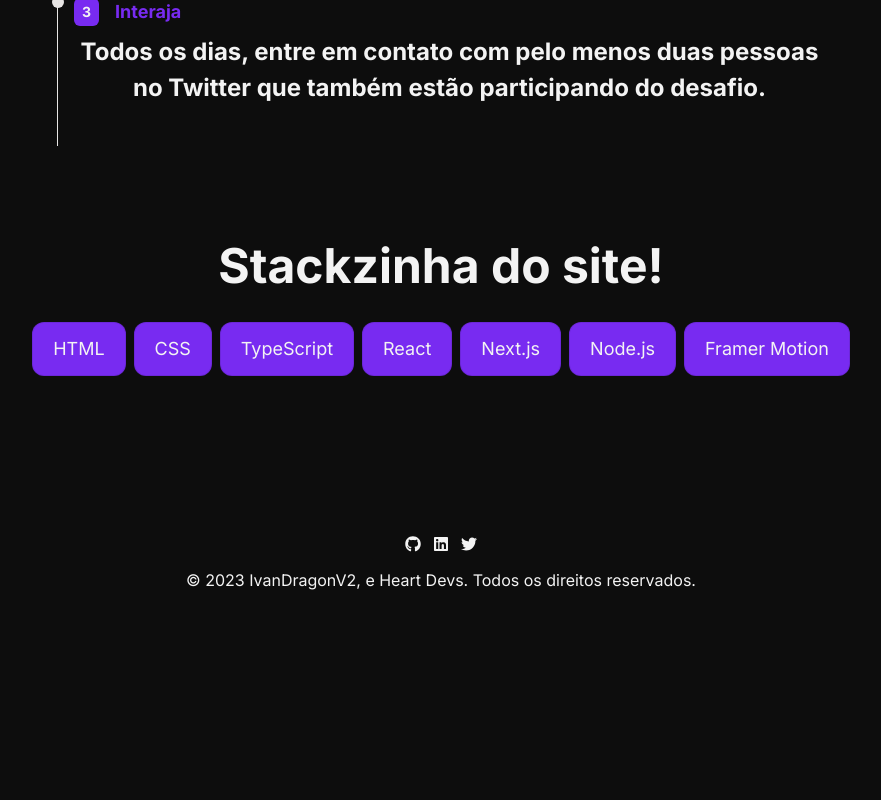
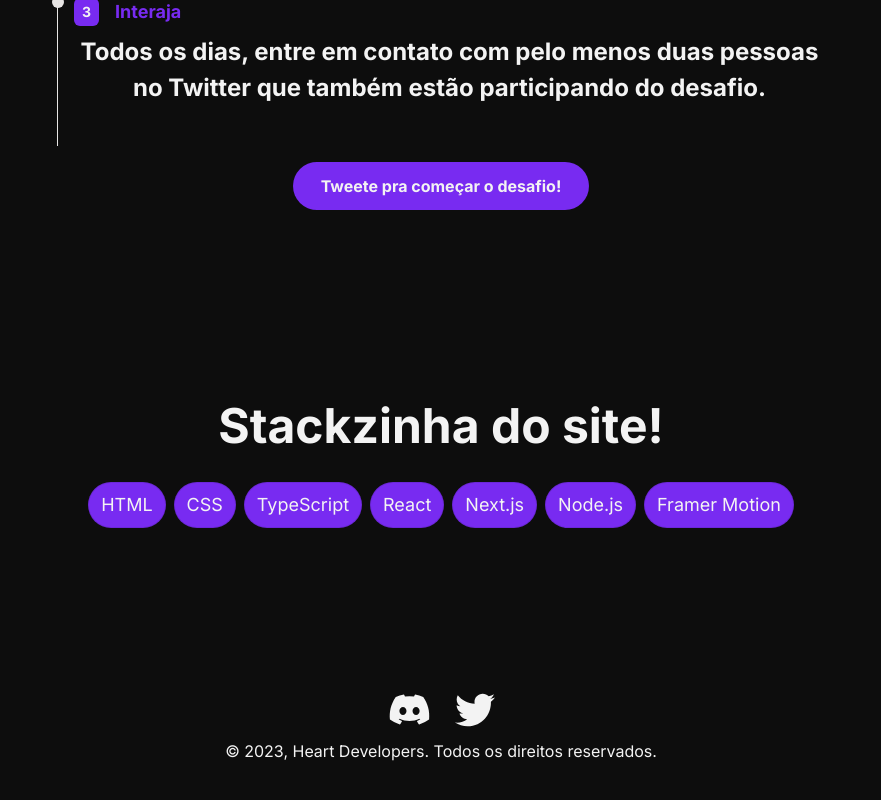
Before and after one commit to mateusmoov/jah-pod-al-mossar, a Next.js app: page / in a window 1280 px wide. Shown: the part 4348-5148 px from the top of the page, without its empty margins (199-1080 px from the left). Before the commit the page ends 5000 px from the top, so only its background shows below. Built offline with nearby package versions, Linux system fonts and the light colour scheme.

Commit message:
Pequenas alterações

```diff
--- a/components/footer.tsx
+++ b/components/footer.tsx
@@ -1,26 +1,21 @@
 import React from 'react'
-import { FaGithub, FaLinkedin, FaTwitter } from 'react-icons/fa'
+import { FaDiscord, FaTwitter } from 'react-icons/fa'
 
 export default function Footer() {
   return (
    <footer className='mb-10 px-4 text-center text-[#f3f3f3] text-bold '>
-    <div className='flex items-center justify-center mb-4 gap-3'>
-    <a href="https://github.com/IvanDragonV2" target="_blank" rel="noopener noreferrer">
-          <FaGithub />
+    <div className='flex items-center justify-center mb-2 gap-6'>
+    <a href="https://discord.gg/he4rt" target="_blank" rel="noopener noreferrer">
+          <FaDiscord  size={43}/>
         </a>
 
-        <a href="https://www.linkedin.com/in/d14a028c2a3a2bc9476102bb288234c415a2b01f828ea62ac5b3e42f/" target="_blank" rel="noopener noreferrer">
-          <FaLinkedin />
-        </a>
-
-        <a href="https://twitter.com/IvanDragonV2" target="_blank" rel="noopener noreferrer">
-          <FaTwitter />
+        <a href="https://twitter.com/He4rtDevs" target="_blank" rel="noopener noreferrer">
+          <FaTwitter size={40}/>
         </a>
     </div>
 
-
     <p className=' mb-1 text-medium text-bold text-[#f3f3f3]'>
-        &copy; 2023 IvanDragonV2, e Heart Devs. Todos os direitos reservados.
+        &copy; 2023, Heart Developers. Todos os direitos reservados.
     </p>
    </footer>
   )
--- a/components/hundred-days.tsx
+++ b/components/hundred-days.tsx
@@ -6,10 +6,10 @@ import  HundredPattern  from './hundred-pattern';
 import {hundredDaysData} from '@/lib/data'
 
 
+
 export default function HundredDays() {
 
   const {ref} = useSectionInView("#100Dias",1);
-
 
   return (
     <section id="100Dias" ref={ref} className='sm:mb-20 scroll-mt-28' >
@@ -34,6 +34,20 @@ export default function HundredDays() {
         ))}
      </div>
 
+
+     {/* Esse é o "botão mais preguiçoso feito no planeta Terra*/}
+
+     <div className='flex flex-col sm:flex-row justify-center mb-28'>
+      <a
+    href="https://twitter.com/intent/tweet?text=Eu%20publicamente%20me%20comprometo%20aos%20desafios%20do%20100%20Dias%20De%20Codigo%20come%C3%A7ando%20hoje!&url=https://100diasdecodigo.dev&hashtags=100DiasDeCodigo&via=he4rtdevs%20@danielhe4rt"
+    target='_blank'
+    className="group bg-[#782BF1] text-[#f3f3f3] font-bold px-7 py-3
+    flex items-center gap-2 rounded-full outline-none focus:scale-110 hover:scale-110
+    hover:bg-[#782BF1] active:scale-105 transition">
+    Tweete pra começar o desafio!
+     </a>
+    </div>
+
     </section>
     );
 }
--- a/components/stack.tsx
+++ b/components/stack.tsx
@@ -29,7 +29,7 @@ export default function Stack() {
        <SectionHeading> Stackzinha do site!</SectionHeading>
        <ul className='flex flex-wrap justify-center gap-2 text-lg text-[#f3f3f3]'>
         {stackData.map((stack,index) => (
-        <motion.li className='bg-[#782BF1] border border-black/[0.1] rounded-xl px-5 py-3' key={index}
+        <motion.li className='bg-[#782BF1] border border-black/[0.1] rounded-full px-3 py-2 ' key={index}
         variants = {fadeInAnimationVariants}
         initial ="initial"
         whileInView="animate"
--- a/lib/data.ts
+++ b/lib/data.ts
@@ -91,4 +91,4 @@ export const stackData = [
   "Next.js",
   "Node.js",
   "Framer Motion",
-]
+] as const;
```
